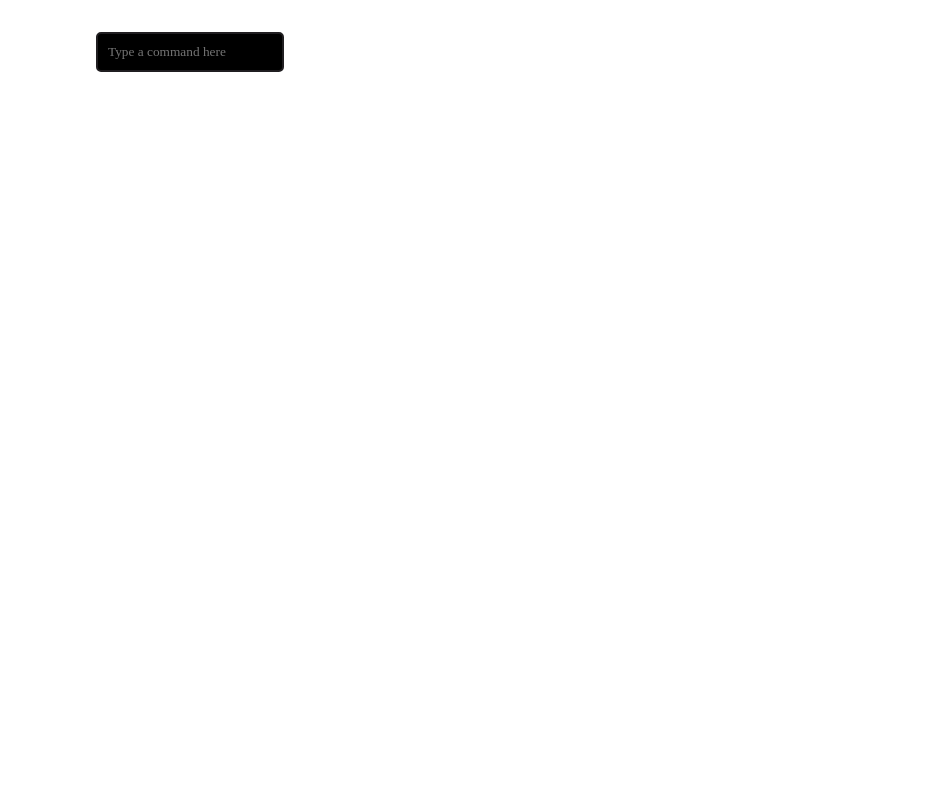
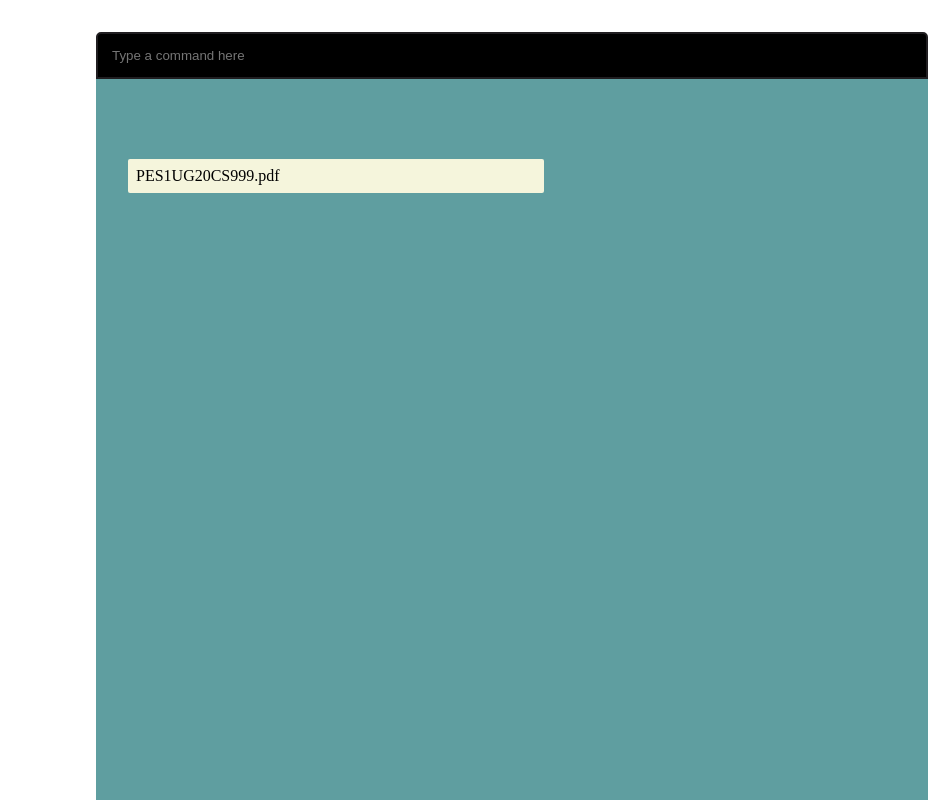
Before and after one commit to Andr0id16/notanfm, an Electron app: page src/index.html in a window 800 px wide. Shown: the top 800 px of the page, 928 px wide, since content can reach past the window. Drawn offline with Linux system fonts and the light colour scheme.

Commit message:
Improved UI
added colors and basic transitions

```diff
--- a/src/index.css
+++ b/src/index.css
@@ -1,5 +1,5 @@
 body {
-
+  font-family:'Fira Code';
   margin: auto;
   max-width: 38rem;
   padding: 2rem;
@@ -8,13 +8,37 @@ body {
 input{
   background-color: black;
   color:azure;
-  font-family:'Fira Code';
-  border-radius:5px;
+  width:100vw;
+  border-top-left-radius:5px;
+  border-top-right-radius:5px;
   border: 2px solid rgb(32, 30, 33);
-  padding:10px;
+  padding:14px;
 }
 
 input:focus{
+
     border: 2px solid plum;
     outline: none;
 }
+
+#output-box{
+  height:100vh;
+  width:100vw;
+  background-color:cadetblue;
+  padding-top:10vh;
+  padding-left:4vh;
+}
+
+.item{
+  padding:1vw;
+  max-width:50vw;
+  min-height: 2vh;
+  background-color: beige;
+  border-radius:2px;
+  transition: color smooth;
+  cursor: pointer;
+}
+.item:hover{
+  background-color:rgb(250, 228, 200)
+
+}
--- a/src/index.html
+++ b/src/index.html
@@ -7,6 +7,11 @@
   </head>
   <body>
     <input class="prompt" id="prompt" name="prompt" placeholder="Type a command here"></input>
+    <div class='output-box' id="output-box">
+      <div class="item">
+        PES1UG20CS999.pdf
+      </div>
+    </div>
   </body>
   <script defer src="parser.js"></script>
 </html>
--- a/src/parser.js
+++ b/src/parser.js
@@ -1,6 +1,28 @@
 prompt = document.getElementById("prompt");
 
-pattern = new RegExp(/[\(\"*\"\)\(\'*'\\)\([^\"\']*[^\"\']\)]/);
+class Token {
+  constructor(_token) {
+    this.val = _token;
+  }
+}
+
+class CommandToken extends Token {
+  constructor(_val) {
+    super(_val);
+    this.options = [];
+  }
+}
+
+class OptionToken extends Token {
+  constructor(_val) {
+    super(_val);
+  }
+}
+class ArgumentToken extends Token {
+  constructor(_val) {
+    super(_val);
+  }
+}
 
 class Lexer {
   constructor(text) {
@@ -8,7 +30,8 @@ class Lexer {
     this.tokens = this.text.split(" ");
     this.joinTokensWithSpaces();
   }
-  //joins tokens that are seperated by spaces but must be used as a single unit like filenames with spaces
+
+  //join tokens that are seperated by spaces but must be used as a single unit like filenames with spaces
   joinTokensWithSpaces() {
     let i = 0;
     while (i < this.tokens.length) {
@@ -17,6 +40,9 @@ class Lexer {
       let eo = currentToken.endsWith("'");
       let sd = currentToken.startsWith('"');
       let ed = currentToken.endsWith('"');
+
+      // check if token is properly enclosed with any kind of quotes or no quotes at all
+      // token that is partially quoted gets concatinated with the next token
       if ((so && eo) || (sd && ed) || (!(so || eo) && !(sd || ed))) {
         i++;
       } else {
@@ -27,15 +53,13 @@ class Lexer {
   }
 }
 
-// const prompt = require("prompt-sync")({ sigint: true });
-//With readline
-
+//parse input only when enter key is pressed
 prompt.addEventListener("keydown", (e) => {
   if (e.key == "Enter") parse(prompt.value);
 });
 
+//create Lexer object for given text
 function parse(text) {
   const lexer = new Lexer(text);
   console.log(lexer.tokens);
-  delete lexer;
 }
```
